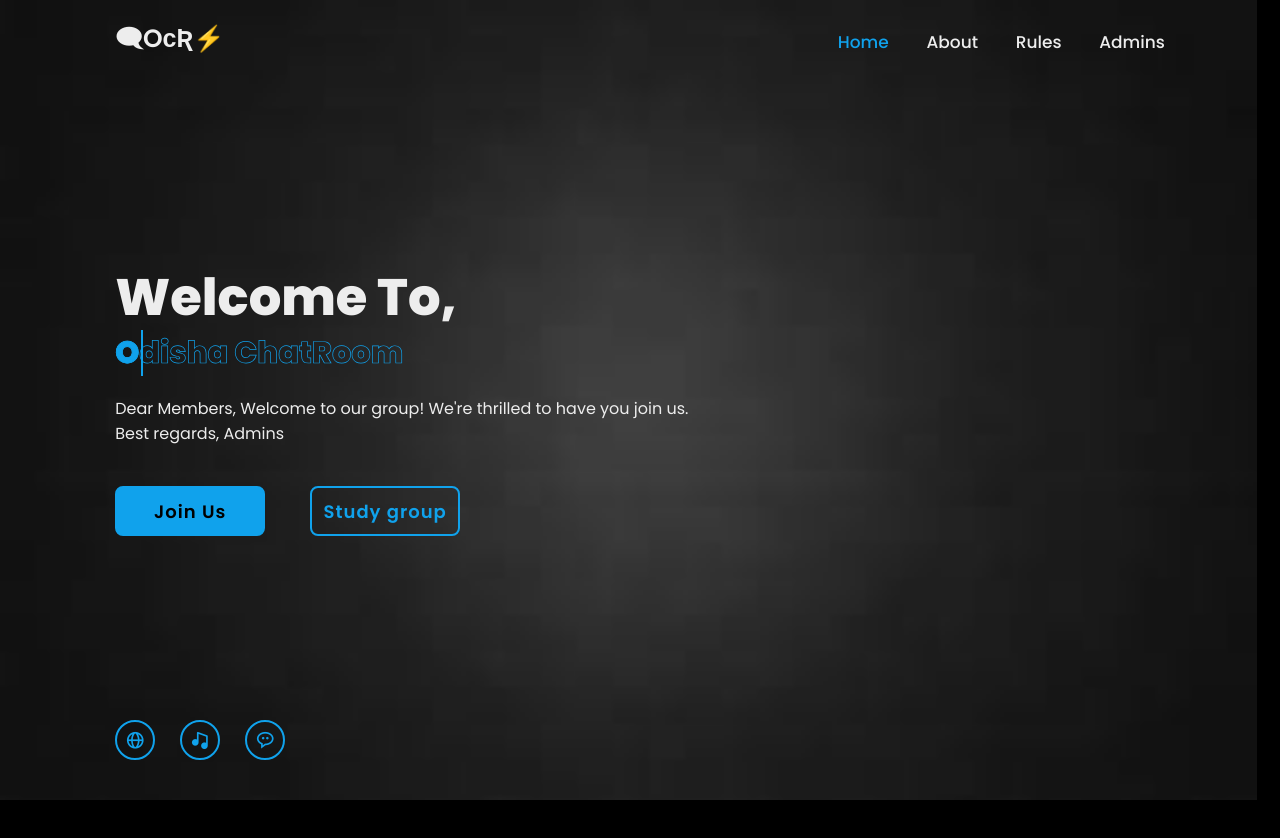
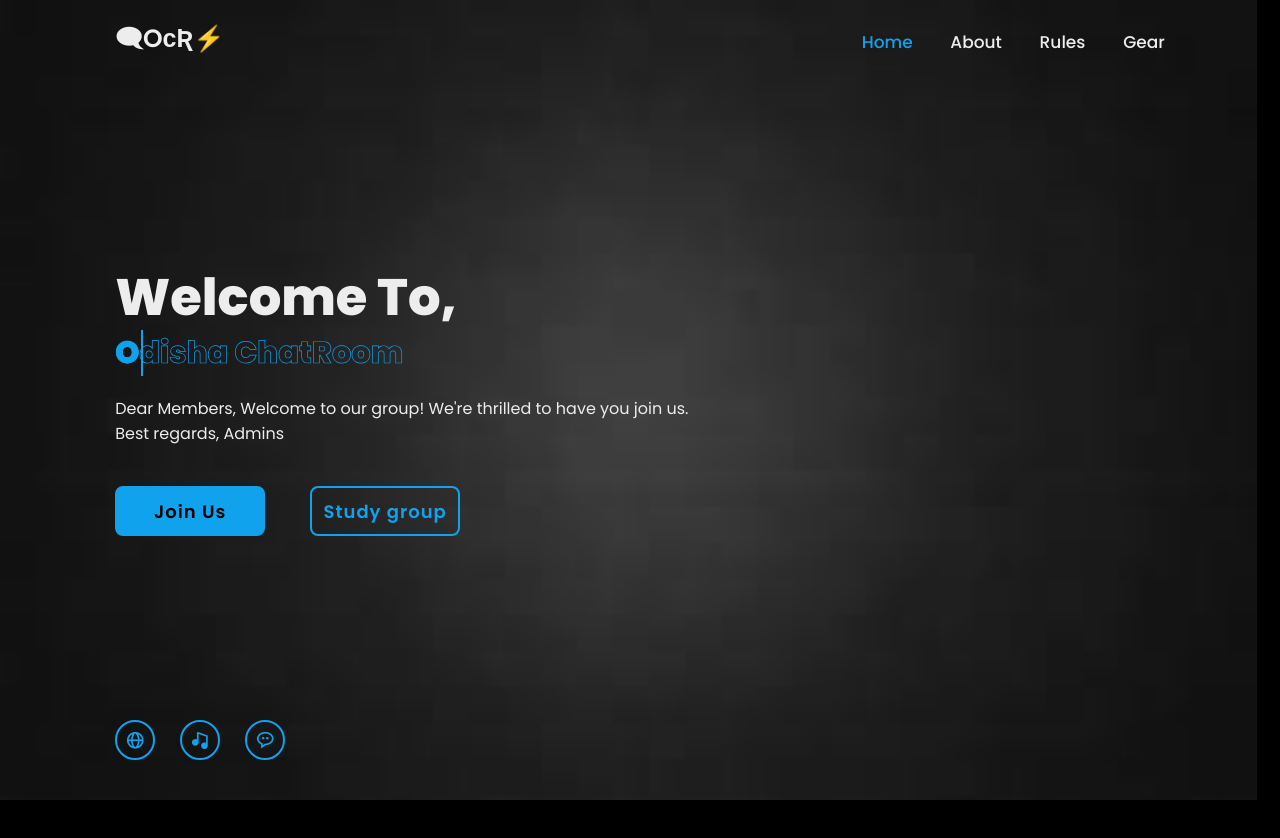
Before and after one commit to swarup-raj/animatedchatwebsite, a plain HTML site: page index.html in a window 1280 px wide. Shown: the top 838 px of the page. Drawn offline with nearby package versions, Linux system fonts and the light colour scheme.

Commit message:
index.html

```diff
--- a/index.html
+++ b/index.html
@@ -25,7 +25,7 @@
             <a href="#home" class="active">Home</a>
             <a href="#about">About</a>
             <a href="#education">Rules</a>
-            <a href="#skills">Admins</a>
+            <a href="#skills">Gear</a>
 
             <span class="active-nav"></span>
             <span class="animate" style="--i:2;"></span>
```
